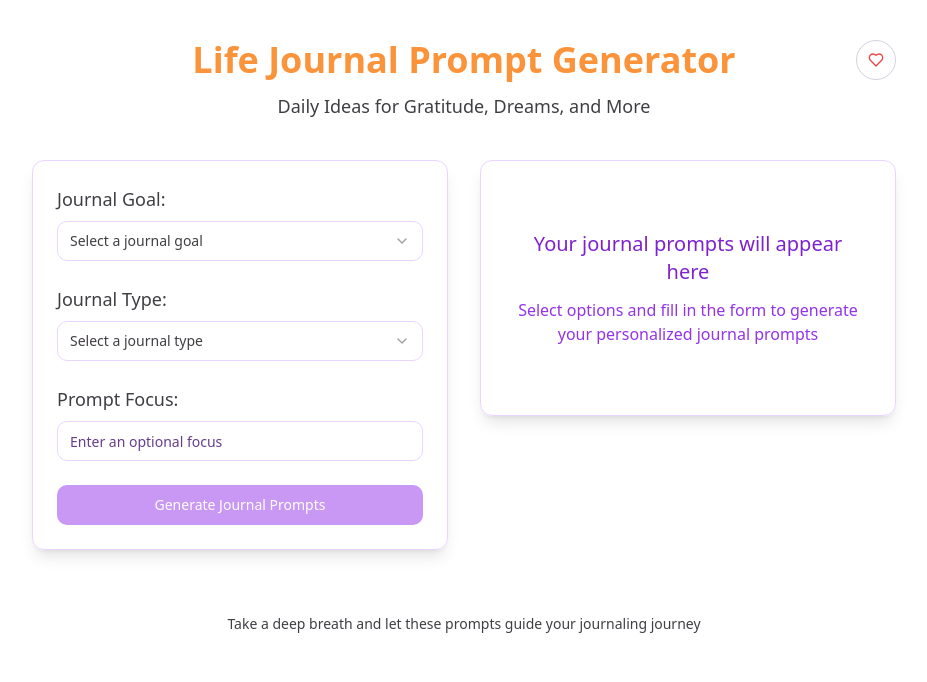
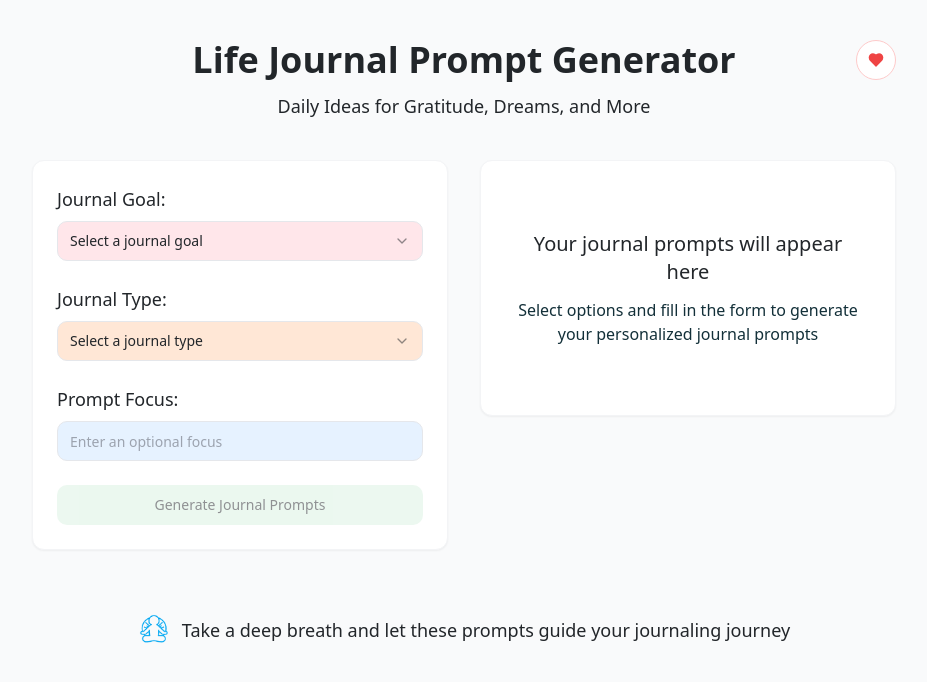
Before and after one commit to SmarToolz/life-journal-prompt-generator, a React (Vite) app: page / in a window 1280 px wide. Shown: the top 682 px of the page, without its empty margins (176-1103 px from the left). Built offline with nearby package versions, Linux system fonts and the light colour scheme.

Commit message:
Refactor: Update UI design and colors
Updated the design, color palette, and UI elements to match the provided image, including title and text colors, card styles, and the prompt banner.

```diff
--- a/src/components/affirmation/AffirmationForm.tsx
+++ b/src/components/affirmation/AffirmationForm.tsx
@@ -67,18 +67,18 @@ const AffirmationForm: React.FC<AffirmationFormProps> = ({ onGenerate, isGenerat
   return (
     <form onSubmit={handleSubmit} className={cn("space-y-6", className)}>
       <div className="space-y-2">
-        <label htmlFor="journalGoal" className="text-lg font-medium text-[#403E43]">
+        <label htmlFor="journalGoal" className="text-lg font-medium text-charcoal">
           Journal Goal:
         </label>
         <Select value={journalGoal} onValueChange={setJournalGoal}>
-          <SelectTrigger id="journalGoal" className="bg-white/90 backdrop-blur-sm border-purple-200 text-[#403E43]">
+          <SelectTrigger id="journalGoal" className="bg-pastel-pink border-gray-200 text-charcoal">
             <SelectValue placeholder="Select a journal goal" />
           </SelectTrigger>
-          <SelectContent position="popper" className="bg-white border-purple-200">
+          <SelectContent position="popper" className="bg-white border-gray-200">
             {journalGoals.map((goal) => (
               <SelectItem key={goal.value} value={goal.value}>
                 <span className="inline-flex items-center gap-2">
-                  <span className="text-2xl">{goal.emoji}</span> <span className="text-[#403E43]">{goal.label}</span>
+                  <span className="text-3xl">{goal.emoji}</span> <span className="text-charcoal">{goal.label}</span>
                 </span>
               </SelectItem>
             ))}
@@ -87,18 +87,18 @@ const AffirmationForm: React.FC<AffirmationFormProps> = ({ onGenerate, isGenerat
       </div>
 
       <div className="space-y-2">
-        <label htmlFor="journalType" className="text-lg font-medium text-[#403E43]">
+        <label htmlFor="journalType" className="text-lg font-medium text-charcoal">
           Journal Type:
         </label>
         <Select value={journalType} onValueChange={setJournalType}>
-          <SelectTrigger id="journalType" className="bg-white/90 backdrop-blur-sm border-purple-200 text-[#403E43]">
+          <SelectTrigger id="journalType" className="bg-pastel-orange border-gray-200 text-charcoal">
             <SelectValue placeholder="Select a journal type" />
           </SelectTrigger>
-          <SelectContent position="popper" className="bg-white border-purple-200">
+          <SelectContent position="popper" className="bg-white border-gray-200">
             {journalTypes.map((type) => (
               <SelectItem key={type.value} value={type.value}>
                 <span className="inline-flex items-center gap-2">
-                  <span className="text-2xl">{type.emoji}</span> <span className="text-[#403E43]">{type.label}</span>
+                  <span className="text-3xl">{type.emoji}</span> <span className="text-charcoal">{type.label}</span>
                 </span>
               </SelectItem>
             ))}
@@ -107,7 +107,7 @@ const AffirmationForm: React.FC<AffirmationFormProps> = ({ onGenerate, isGenerat
       </div>
 
       <div className="space-y-2">
-        <label htmlFor="promptFocus" className="text-lg font-medium text-[#403E43]">
+        <label htmlFor="promptFocus" className="text-lg font-medium text-charcoal">
           Prompt Focus:
         </label>
         <Input
@@ -116,13 +116,13 @@ const AffirmationForm: React.FC<AffirmationFormProps> = ({ onGenerate, isGenerat
           placeholder="Enter an optional focus"
           value={promptFocus}
           onChange={(e) => setPromptFocus(e.target.value)}
-          className="bg-white/90 backdrop-blur-sm border-purple-200 text-[#403E43]"
+          className="bg-pastel-blue border-gray-200 text-charcoal placeholder:text-charcoal/50"
         />
       </div>
 
       <Button
         type="submit"
-        className="w-full bg-purple-600 hover:bg-purple-700 text-white"
+        className="w-full bg-pastel-green hover:bg-pastel-green/80 text-charcoal font-medium"
         disabled={!journalGoal || !journalType || isGenerating}
       >
         {isGenerating ? "Generating..." : "Generate Journal Prompts"}
--- a/src/index.css
+++ b/src/index.css
@@ -43,6 +43,14 @@
     --sidebar-accent-foreground: 240 5.9% 10%;
     --sidebar-border: 220 13% 91%;
     --sidebar-ring: 217.2 91.2% 59.8%;
+
+    /* Custom colors */
+    --charcoal: 210 11% 15%;
+    --pastel-pink: 350 100% 95%;
+    --pastel-orange: 25 100% 92%;
+    --pastel-blue: 210 100% 95%;
+    --pastel-green: 140 50% 90%;
+    --pastel-purple: 270 100% 95%;
   }
 
   .dark {
@@ -95,25 +103,24 @@
   }
 }
 
-/* Animated colorful wave */
-.animated-wave {
+/* Soft wave animation */
+.soft-wave-animation {
   position: relative;
   height: 100%;
   width: 100%;
   background: linear-gradient(90deg,
-    #4DD0E1,
-    #26C6DA,
-    #00BCD4,
-    #00ACC1,
-    #0097A7,
-    #00838F
+    #14B8A6,
+    #06B6D4,
+    #0EA5E9,
+    #3B82F6,
+    #6366F1
   );
-  background-size: 600% 100%;
-  animation: gradient-wave 60s ease infinite; /* Slowed down from 30s to 60s */
-  opacity: 0.8;
+  background-size: 300% 100%;
+  animation: soft-gradient-wave 8s ease-in-out infinite;
+  opacity: 0.6;
 }
 
-.animated-wave::before {
+.soft-wave-animation::before {
   content: "";
   position: absolute;
   top: 50%;
@@ -122,34 +129,25 @@
   height: 100%;
   background: inherit;
   transform: translateY(-50%);
-  filter: blur(10px);
-  animation: wave-motion 12s ease-in-out infinite alternate; /* Slowed down from 6s to 12s */
-  transition: all 0.3s ease;
+  filter: blur(8px);
+  animation: soft-wave-motion 6s ease-in-out infinite alternate;
+  transition: all 0.5s ease;
 }
 
-@keyframes gradient-wave {
+@keyframes soft-gradient-wave {
   0% { background-position: 0% 50%; }
   50% { background-position: 100% 50%; }
   100% { background-position: 0% 50%; }
 }
 
-@keyframes wave-motion {
+@keyframes soft-wave-motion {
   0% {
-    height: 20%;
+    height: 30%;
     filter: blur(5px);
   }
   100% {
-    height: 80%;
-    filter: blur(15px);
-  }
-}
-
-@keyframes wave-animation {
-  0% {
-    background-position: 0 0;
-  }
-  100% {
-    background-position: 200px 0;
+    height: 70%;
+    filter: blur(12px);
   }
 }
 
@@ -159,6 +157,45 @@
   100% { transform: translateY(0px); }
 }
 
+@keyframes float-meditation {
+  0% { transform: translateY(0px); }
+  50% { transform: translateY(-5px); }
+  100% { transform: translateY(0px); }
+}
+
 .animate-float {
   animation: float 6s ease-in-out infinite;
 }
+
+.animate-float-meditation {
+  animation: float-meditation 3s ease-in-out infinite;
+}
+
+/* Custom color utilities */
+.text-charcoal {
+  color: hsl(var(--charcoal));
+}
+
+.bg-charcoal {
+  background-color: hsl(var(--charcoal));
+}
+
+.bg-pastel-pink {
+  background-color: hsl(var(--pastel-pink));
+}
+
+.bg-pastel-orange {
+  background-color: hsl(var(--pastel-orange));
+}
+
+.bg-pastel-blue {
+  background-color: hsl(var(--pastel-blue));
+}
+
+.bg-pastel-green {
+  background-color: hsl(var(--pastel-green));
+}
+
+.bg-pastel-purple {
+  background-color: hsl(var(--pastel-purple));
+}
--- a/src/pages/Index.tsx
+++ b/src/pages/Index.tsx
@@ -37,13 +37,13 @@ const Index = () => {
   };
 
   return (
-    <div className="min-h-screen bg-white">
+    <div className="min-h-screen bg-gray-50">
       <div className="container px-4 py-10 mx-auto max-w-4xl">
         <header className="text-center mb-10 relative">
-          <h1 className="text-3xl md:text-4xl font-bold mb-3" style={{ color: '#fb933b' }}>
+          <h1 className="text-3xl md:text-4xl font-bold mb-3 text-charcoal">
             Life Journal Prompt Generator
           </h1>
-          <p className="text-lg max-w-lg mx-auto text-[#403E43]">
+          <p className="text-lg max-w-lg mx-auto text-charcoal">
             Daily Ideas for Gratitude, Dreams, and More
           </p>
 
@@ -51,17 +51,17 @@ const Index = () => {
             <Button
               variant="outline"
               size="icon"
-              className="rounded-full bg-white hover:bg-purple-100"
+              className="rounded-full bg-white hover:bg-red-50 border-red-200"
               onClick={() => setShowFavorites(true)}
               title="Favorites Library"
             >
-              <Heart className="h-6 w-6 text-red-500" />
+              <Heart className="h-6 w-6 text-red-500 fill-red-500" />
             </Button>
           </div>
         </header>
 
         <div className="grid grid-cols-1 lg:grid-cols-2 gap-8 items-start">
-          <div className="bg-white/70 backdrop-blur-sm p-6 rounded-xl shadow-lg border border-purple-200">
+          <div className="bg-white p-6 rounded-xl shadow-sm border border-gray-100">
             <AffirmationForm
               onGenerate={handleGenerateAffirmation}
               isGenerating={isGenerating}
@@ -76,17 +76,17 @@ const Index = () => {
                     <AffirmationCard
                       key={index}
                       affirmation={affirmation}
-                      className="bg-white/70 backdrop-blur-sm shadow-lg animate-float border border-purple-200"
+                      className="bg-white shadow-sm animate-float border border-gray-100"
                     />
                   ))}
                 </div>
               </>
             ) : (
-              <div className="bg-white/70 backdrop-blur-sm p-8 rounded-xl shadow-lg flex flex-col items-center justify-center h-64 text-center border border-purple-200">
-                <h3 className="text-xl font-medium mb-3 text-purple-700">
+              <div className="bg-white p-8 rounded-xl shadow-sm flex flex-col items-center justify-center h-64 text-center border border-gray-100">
+                <h3 className="text-xl font-medium mb-3 text-charcoal">
                   Your journal prompts will appear here
                 </h3>
-                <p className="text-purple-600">
+                <p className="text-charcoal/70">
                   Select options and fill in the form to generate your personalized journal prompts
                 </p>
               </div>
@@ -94,8 +94,17 @@ const Index = () => {
           </div>
         </div>
 
-        <footer className="mt-16 text-center text-sm text-[#403E43]">
-          <p>Take a deep breath and let these prompts guide your journaling journey</p>
+        <footer className="mt-16 text-center">
+          <div className="flex items-center justify-center gap-3 mb-2">
+            <img
+              src="/lovable-uploads/515855b2-0759-4b67-aec5-26ca9e56c57e.png"
+              alt="Meditation"
+              className="w-8 h-8 animate-float-meditation"
+            />
+            <p className="text-lg font-medium text-charcoal">
+              Take a deep breath and let these prompts guide your journaling journey
+            </p>
+          </div>
         </footer>
       </div>
 
```
Also changed, not shown: src/components/affirmation/AffirmationCard.tsx (+9 -7 lines), public/lovable-uploads/515855b2-0759-4b67-aec5-26ca9e56c57e.png (added).
